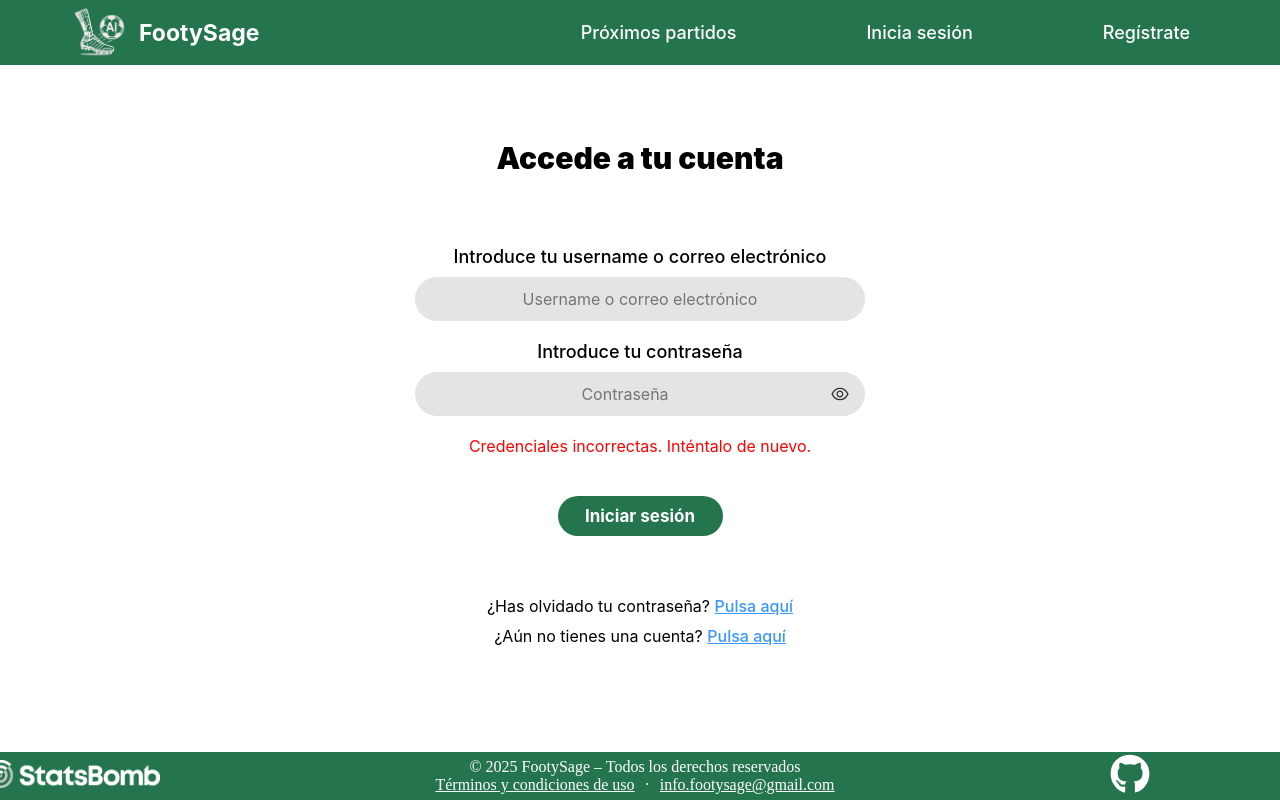
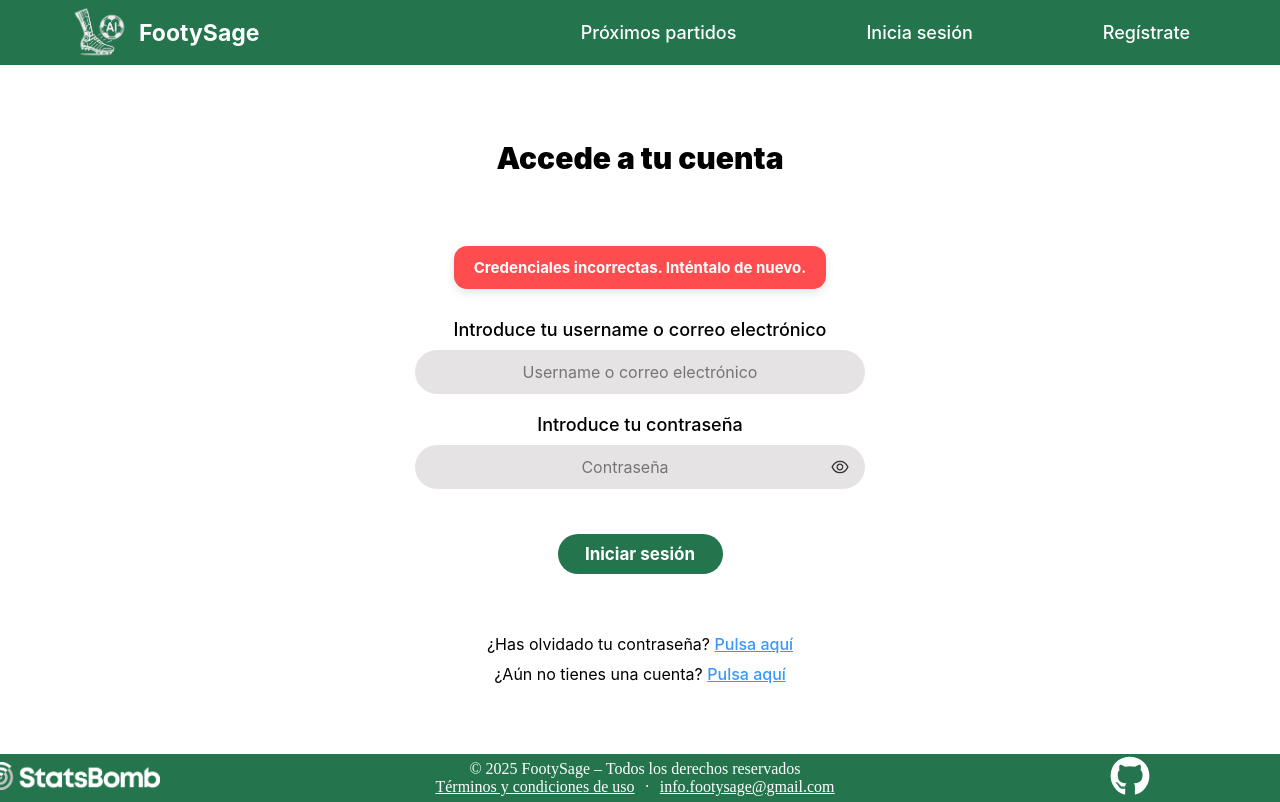
Before and after one commit to Jaime-Linares/FootySage, a React (Create React App) app in the folder frontend/: page /login in a window 1280 px wide. Both pictures are taken after a click on the button "Iniciar sesión". Built offline with nearby package versions, Linux system fonts and the light colour scheme; no server answers.

Commit message:
feat: improve handle errors and sucess

```diff
--- /dev/null
+++ b/frontend/src/components/MessageBanner.jsx
@@ -0,0 +1,50 @@
+import React from 'react';
+import PropTypes from 'prop-types';
+
+
+const MessageBanner = ({ message, type = 'info' }) => {
+    if (!message) return null;
+
+    const baseColors = {
+        success: '#008f39',
+        error: '#ff4d4f',
+        warning: '#faad14',
+        info: '#1890ff',
+    };
+
+    const backgroundColor = baseColors[type] || baseColors.info;
+
+    return (
+        <div style={{ ...styles.container, backgroundColor }}>
+            <p style={styles.text}>{message}</p>
+        </div>
+    );
+};
+
+const styles = {
+    container: {
+        backgroundColor: '#1890ff',
+        color: 'white',
+        padding: '12px 20px',
+        borderRadius: '13px',
+        fontWeight: 'bold',
+        fontFamily: 'var(--font-family-base)',
+        textAlign: 'center',
+        boxShadow: '0 4px 10px rgba(0,0,0,0.1)',
+        display: 'inline-block',
+        alignSelf: 'center',
+        marginBottom: '10px',
+    },
+    text: {
+        margin: 0,
+        fontSize: '15px',
+    },
+};
+
+MessageBanner.propTypes = {
+    message: PropTypes.string,
+    type: PropTypes.oneOf(['success', 'error', 'warning', 'info']),
+};
+
+
+export default MessageBanner;
--- a/frontend/src/views/User/Login/Login.jsx
+++ b/frontend/src/views/User/Login/Login.jsx
@@ -1,13 +1,14 @@
 import React, { useState } from 'react';
+import axios from 'axios';
 import CustomTextInput from '../../../components/CustomTextInput';
 import CustomButton from '../../../components/CustomButton';
-import axios from 'axios';
+import MessageBanner from '../../../components/MessageBanner';
 import './style/Login.css';
 
 
 const Login = () => {
     const [credentials, setCredentials] = useState({ username: '', password: '' });
-  const [error, setError] = useState('');
+    const [message, setMessage] = useState({ text: '', type: '' });
     const [loading, setLoading] = useState(false);
 
     const handleInputChange = (field) => (e) => {
@@ -15,16 +16,19 @@ const Login = () => {
     };
 
     const handleLogin = async () => {
-    setError('');
+        setMessage({ text: '', type: '' });
         setLoading(true);
         try {
             const res = await axios.post('http://localhost:8000/api/v1/login/', credentials);
             const { access, refresh } = res.data;
             localStorage.setItem('accessToken', access);
             localStorage.setItem('refreshToken', refresh);
+            setMessage({ text: 'Inicio de sesión exitoso', type: 'success' });
+            setTimeout(() => {
                 window.location.href = '/home';
+            }, 200);
         } catch (err) {
-      setError('Credenciales incorrectas. Inténtalo de nuevo.');
+            setMessage({ text: 'Credenciales incorrectas. Inténtalo de nuevo.', type: 'error' });
         } finally {
             setLoading(false);
         }
@@ -33,11 +37,12 @@ const Login = () => {
     return (
         <div className="login-container">
             <h2 className="login-title">Accede a tu cuenta</h2>
+            <MessageBanner message={message.text} type={message.type} />
 
             <label className="login-label">Introduce tu username o correo electrónico</label>
             <CustomTextInput
                 placeholder="Username o correo electrónico"
-        containerStyle={{ marginBottom: '20px'}}
+                containerStyle={{ marginBottom: '20px' }}
                 style={{ textAlign: 'center' }}
                 showPasswordToggle={false}
                 value={credentials.username}
@@ -53,8 +58,6 @@ const Login = () => {
                 value={credentials.password}
                 onChange={handleInputChange('password')}
             />
-
-      {error && <p className="login-error">{error}</p>}
 
             <CustomButton
                 title={loading ? 'Cargando...' : 'Iniciar sesión'}
--- a/frontend/src/views/User/Login/style/Login.css
+++ b/frontend/src/views/User/Login/style/Login.css
@@ -25,11 +25,6 @@
     font-weight: 500;
 }
 
-.login-error {
-    color: red;
-    margin-bottom: 15px;
-}
-
 .login-links {
     margin-top: 25px;
     font-size: 16px;
```
Lines whose indentation alone changed are shown as unchanged.
